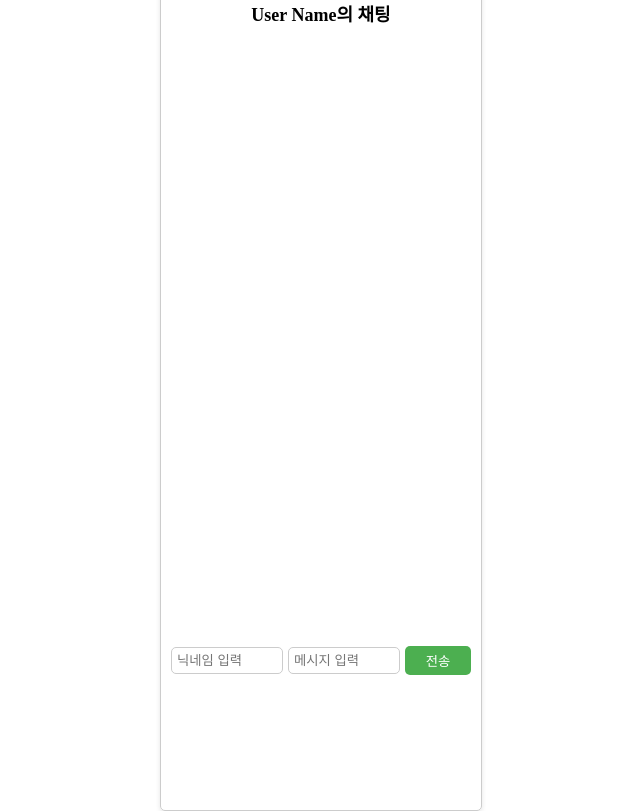
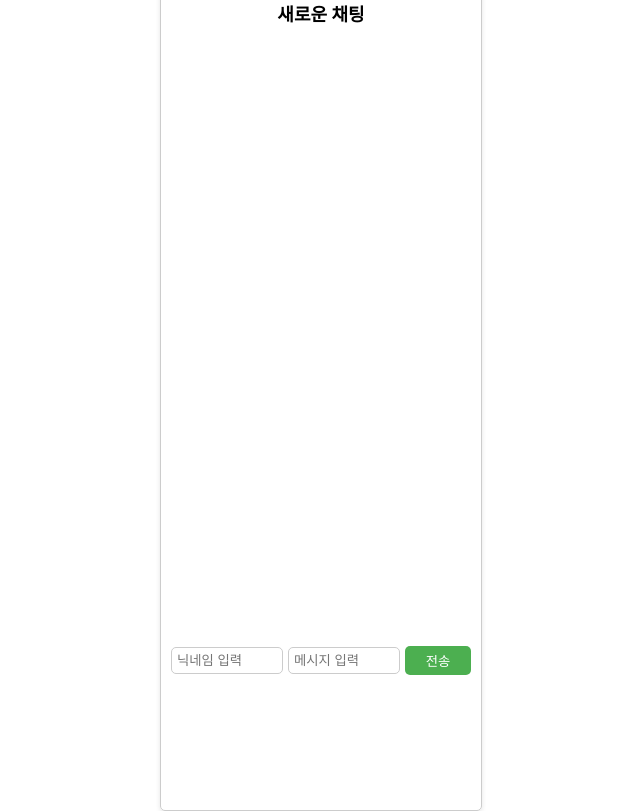
Before and after one commit to DH0407/Unowe, a plain HTML site: page chat.html in a window 1280 px wide. Shown: the whole page, without its empty margins (319-959 px from the left). Drawn offline with Linux system fonts and the light colour scheme.

Commit message:
새로운 채팅

```diff
--- a/chat.html
+++ b/chat.html
@@ -77,7 +77,7 @@
 </head>
 <body>
   <div class="chat-container">
-    <div class="chat-header" id="chat-header">User Name의 채팅</div>
+    <div class="chat-header" id="chat-header">새로운 채팅</div>
     <div class="chat-window" id="chat-window"></div>
     <div class="input-container">
       <input type="text" id="username" placeholder="닉네임 입력">
```
